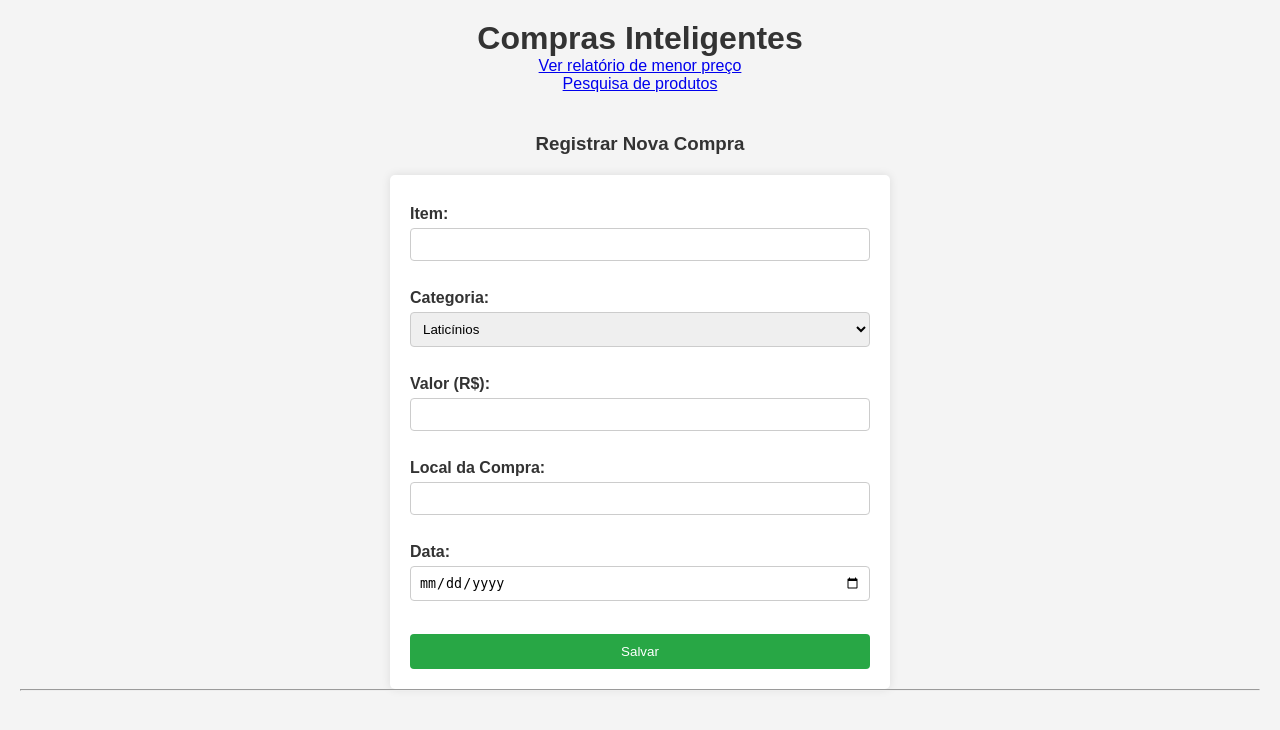
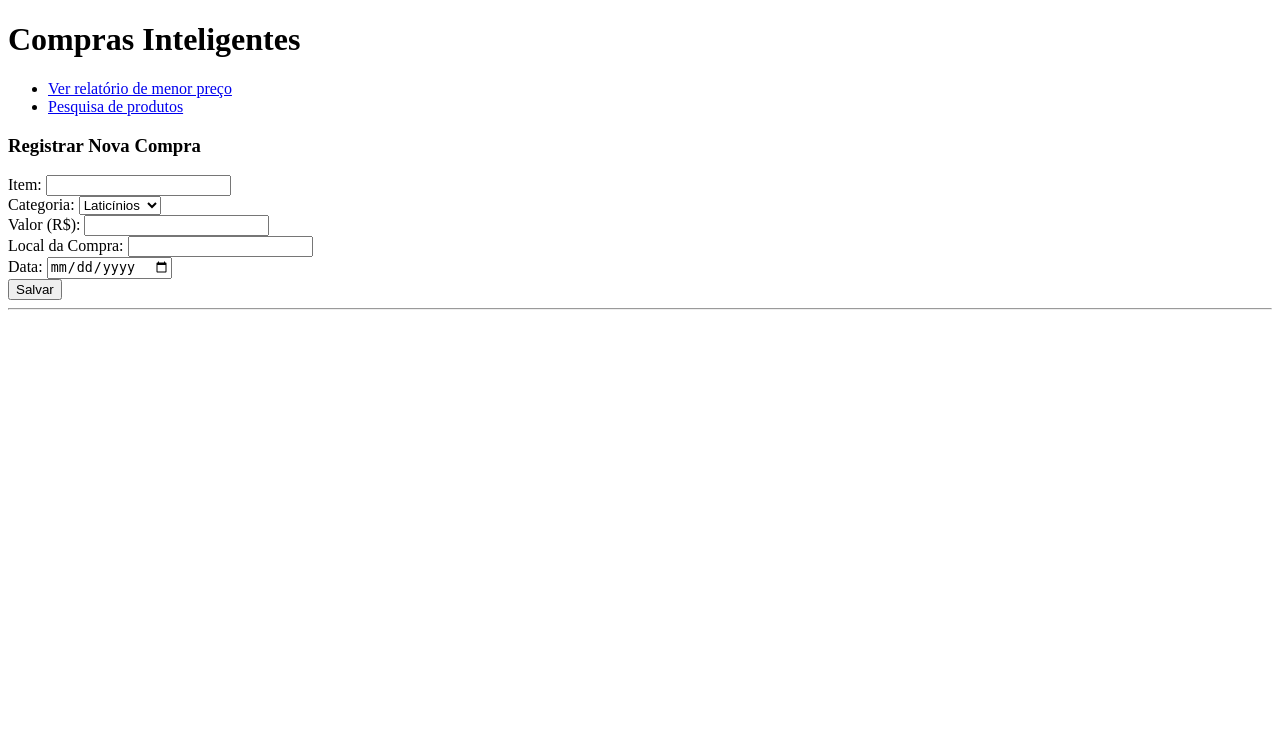
Before and after one commit to thaismsanchez/Compras-inteligentes, a Flask app: page / in a window 1280 px wide. Shown: the top 730 px of the page. Run offline with Flask 3, Linux system fonts and the light colour scheme; parts of the project's set-up code (start-up, migrations or seed data) failed here and were passed over.

Commit message:
Update style.css

```diff
--- a/static/css/style.css
+++ b/static/css/style.css
@@ -1,92 +1,52 @@
-/* Reset básico */
-* {
-  box-sizing: border-box;
-  margin: 0;
-  padding: 0;
+/* Resultados da pesquisa */
+.resultados {
+  margin-top: 30px;
 }
 
-/* Estilo do corpo */
-body {
-  font-family: Arial, sans-serif;
-  background-color: #f4f4f4;
-  color: #333;
-  padding: 20px;
-}
-
-/* Cabeçalho */
-header {
+.resultados h2,
+.resultados p {
   text-align: center;
-  margin-bottom: 40px;
-}
-
-/* paragrafo */
-h3 {
-    text-align: center;
-}
-
-main h3 {
   margin-bottom: 20px;
 }
 
-/* aumentar a distância do cabeçalho adicionando uma margem superior ao <main> */
-main {
-  margin-top: 30px; /* Ajuste este valor conforme necessário */
+.resultados ul {
+  list-style-type: none;
+  padding: 0;
+  margin: 0 auto;
+  max-width: 600px;
 }
 
-
-/* lista */
-.menu {
-  list-style-type: none; /* Remove os bullets */
-  padding-left: 0;        /* Remove o recuo da lista */
+.resultados li {
+  background-color: #fff;
+  margin-bottom: 20px;
+  padding: 15px;
+  border-radius: 5px;
+  box-shadow: 0 0 5px rgba(0,0,0,0.1);
+  line-height: 1.5;
 }
 
-/* Formulário */
-form {
-  background-color: #fff;
-  padding: 20px;
-  border-radius: 5px;
-  max-width: 500px;
-  margin: 0 auto;
-  box-shadow: 0 0 10px rgba(0, 0, 0, 0.1);
-}
-
-form label {
+/* Link de voltar */
+a[href="/"] {
   display: block;
-  margin-top: 10px;
+  text-align: center;
+  margin-top: 30px;
+  color: #007BFF;
+  text-decoration: none;
   font-weight: bold;
 }
 
-form input,
-form select {
-  width: 100%;
-  padding: 8px;
-  margin-top: 5px;
-  border: 1px solid #ccc;
-  border-radius: 4px;
+a[href="/"]:hover {
+  text-decoration: underline;
 }
 
-form button {
-  margin-top: 15px;
-  padding: 10px;
-  width: 100%;
-  background-color: #28a745;
-  color: #fff;
-  border: none;
-  border-radius: 4px;
-  cursor: pointer;
-}
-
-form button:hover {
-  background-color: #218838;
-}
-
-/* Responsividade */
+/* Responsividade adicional */
 @media (max-width: 600px) {
-  body {
-    padding: 10px;
+  .resultados li {
+    padding: 12px;
+    font-size: 0.95rem;
   }
 
-  form {
-    padding: 15px;
+  .resultados ul {
+    padding: 0 10px;
   }
 }
```
